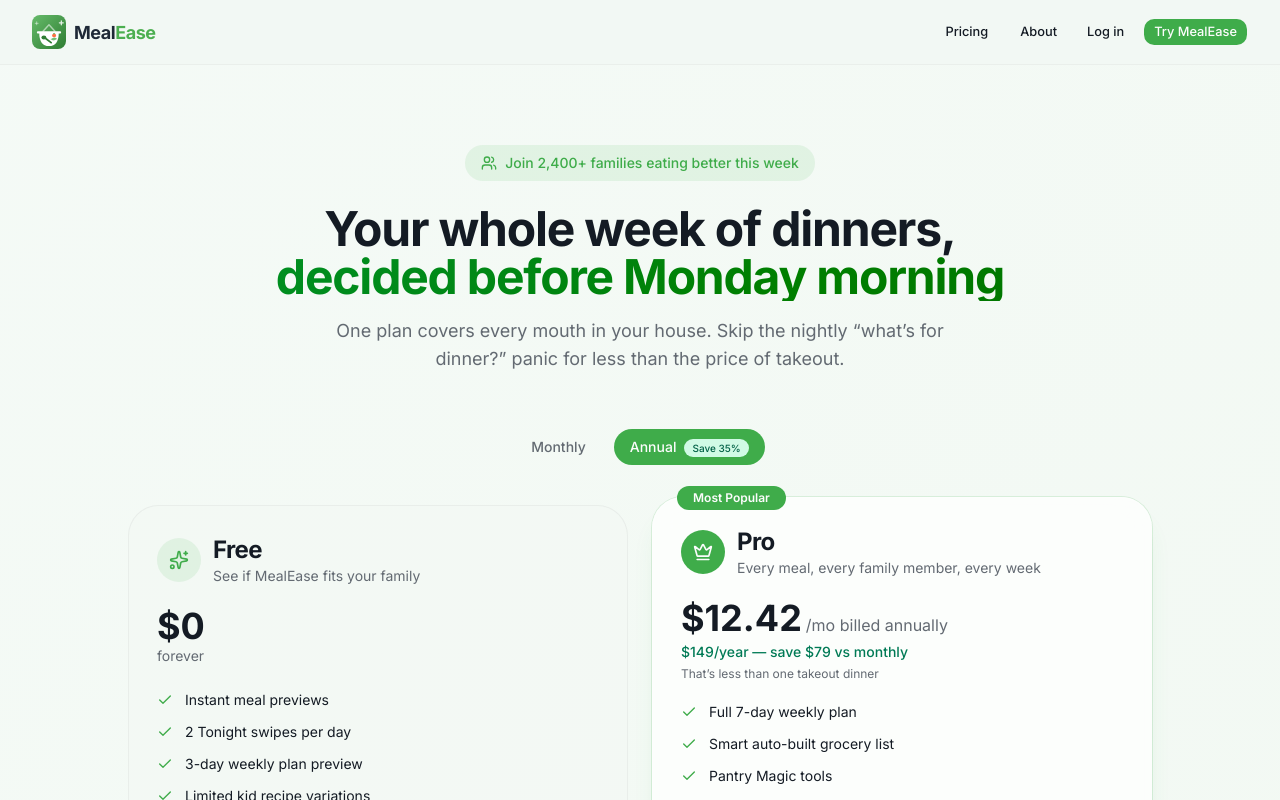
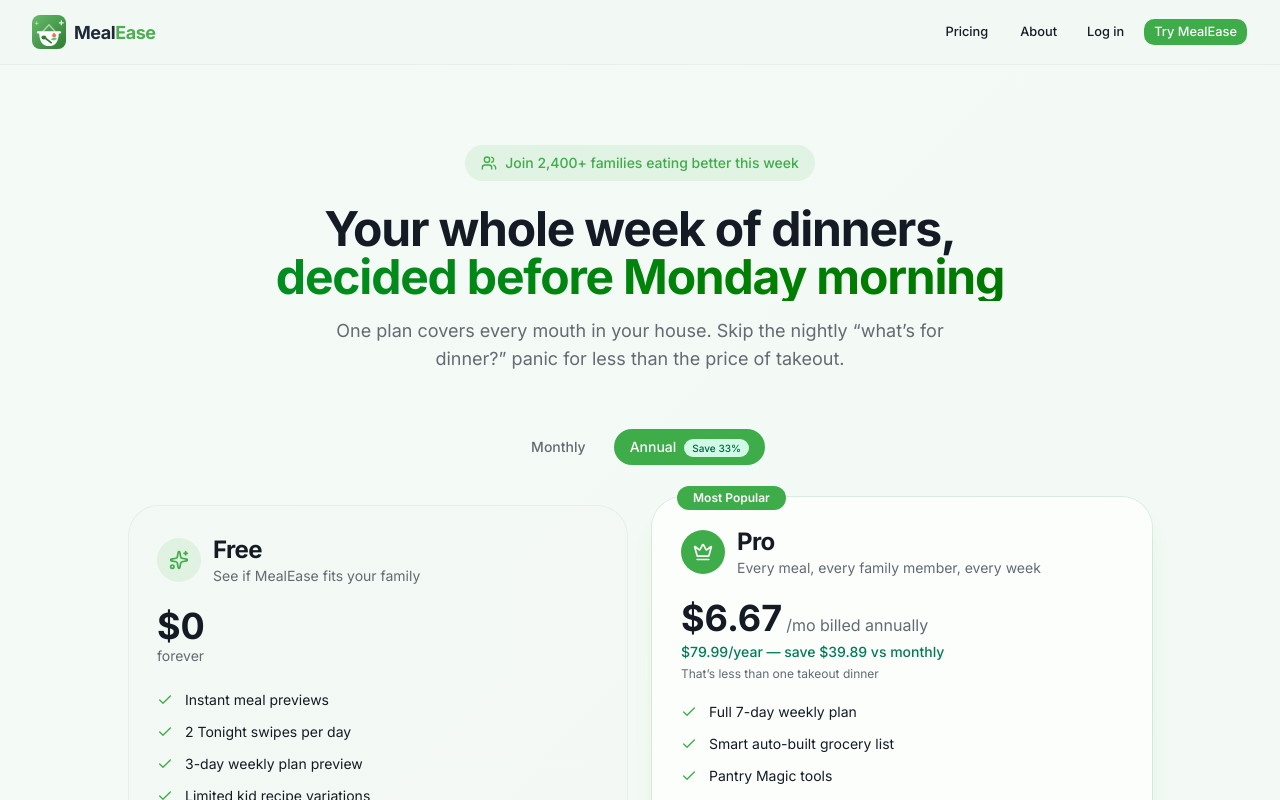
Before and after one commit to dipak1992/NutraNestAI, a Next.js app: page /pricing in a window 1280 px wide. Shown: the top 800 px of the page. Built offline with nearby package versions, Linux system fonts and the light colour scheme; no server answers.

Commit message:
Update pricing to $9.99/mo and $79.99/yr

```diff
--- a/app/page.tsx
+++ b/app/page.tsx
@@ -421,7 +421,7 @@ function PricingPreview() {
       cta: 'Get started free', href: '/signup', highlighted: false,
     },
     {
-      name: 'Pro', price: '$19', period: '/month', description: 'Unlock the full planning workflow.',
+      name: 'Pro', price: '$9.99', period: '/month', description: 'Unlock the full planning workflow.',
       features: ['Full 7-day planner', 'Smart grocery list', 'Pantry tracking', 'Insights dashboard', 'Unlimited swipes', 'Unlimited kids recipes', 'Weekly kids meal plan', 'Photo-to-recipe', 'Advanced planning tools'],
       cta: 'Upgrade to Pro', href: '/signup?plan=pro', highlighted: true,
     },
--- a/components/pricing/PricingContent.tsx
+++ b/components/pricing/PricingContent.tsx
@@ -19,8 +19,8 @@ import { usePaywallStatus } from '@/lib/paywall/use-paywall-status'
 
 // ── Pricing data ──────────────────────────────────────────────
 
-const MONTHLY_PRICE = 19
-const ANNUAL_PRICE = 149
+const MONTHLY_PRICE = 9.99
+const ANNUAL_PRICE = 79.99
 const ANNUAL_MONTHLY = Math.round((ANNUAL_PRICE / 12) * 100) / 100 // $12.42
 const ANNUAL_SAVINGS = Math.round((1 - ANNUAL_PRICE / (MONTHLY_PRICE * 12)) * 100) // 35%
 
```
